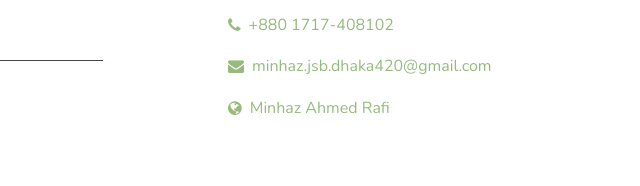
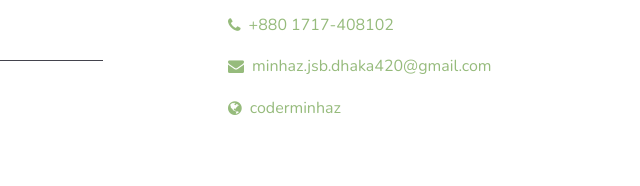
Before and after one commit to minhazahmedrafi/coderminhaz, a plain HTML site: page index.html in a window 1280 px wide. Shown: the part 5043-5229 px from the top of the page, 617-1257 px from the left. Drawn offline with nearby package versions, Linux system fonts and the light colour scheme; files whose address does not match are found by name; a web font is replaced by a local one.

Commit message:
Update index.html

```diff
--- a/index.html
+++ b/index.html
@@ -379,7 +379,7 @@
                 class="d-flex"><span class="mt-1 icon-envelope mr-2"></span><span><span class="__cf_email__"
                     data-cfemail="6a03040c052a07130e05070b030444090507">minhaz.jsb.dhaka420@gmail.com</span></span></a></li>
             <li class="mb-3"><a href="#home-section" target="_blank" class="d-flex"><span
-                  class="mt-1 icon-globe mr-2"></span><span>Minhaz Ahmed Rafi</span></a></li>
+                  class="mt-1 icon-globe mr-2"></span><span>coderminhaz</span></a></li>
           </ul>
         </div>
       </div>
```
